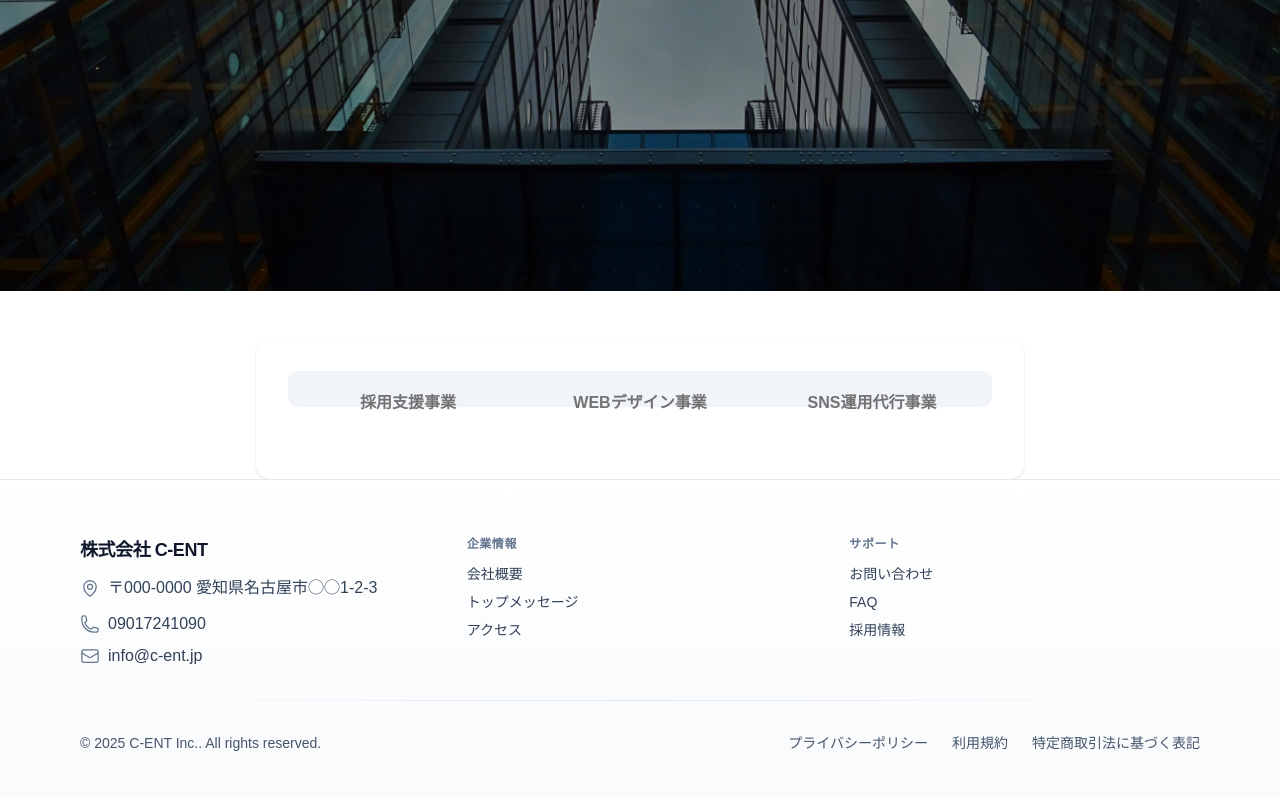
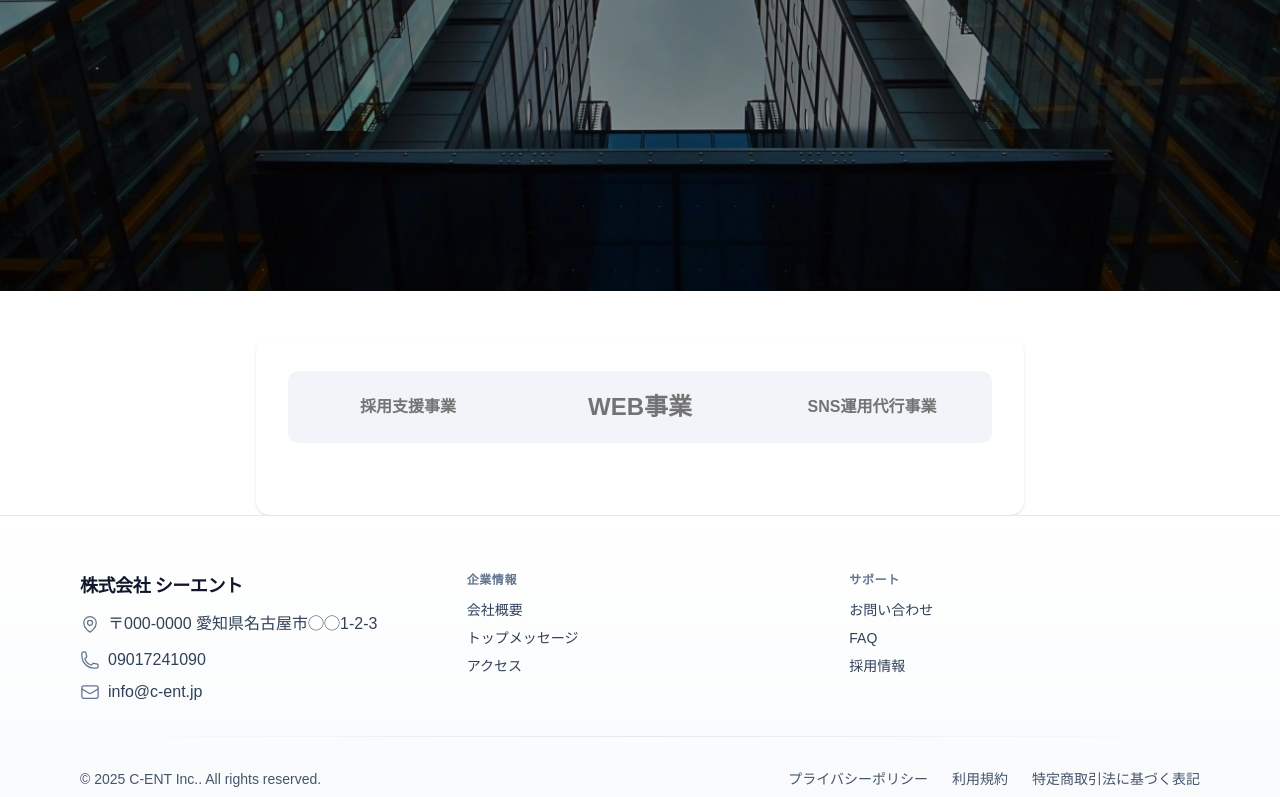
Before and after one commit to naoki-koda/cent-homepage, a Next.js app: page /business in a window 1280 px wide. Shown: the part 413-1210 px from the top of the page. Built offline with nearby package versions, Linux system fonts and the light colour scheme.

Commit message:
修正依頼対応1回目

```diff
--- a/app/business/page.tsx
+++ b/app/business/page.tsx
@@ -59,9 +59,9 @@ function BusinessTabs() {
               </TabsTrigger>
               <TabsTrigger
                 value="webdesign"
-                className="py-4 text-sm md:text-base font-semibold data-[state=active]:bg-white data-[state=active]:text-black"
+                className="py-4 text-sm md:text-2xl font-semibold data-[state=active]:bg-white data-[state=active]:text-black"
               >
-                WEBデザイン事業
+                WEB事業
               </TabsTrigger>
               <TabsTrigger
                 value="sns"
@@ -145,7 +145,7 @@ function BusinessTabs() {
             <TabsContent value="webdesign" className="mt-6 text-black space-y-4">
               {/* Hero セクション */}
               <section className="mb-12 text-left">
-                <h1 className="text-3xl font-bold text-black">WEBデザイン事業</h1>
+                <h1 className="text-3xl font-bold text-black">WEB事業</h1>
                 <p className="mt-3 text-slate-600">
                   ブランドの価値を「見える形」に。デザインとテクノロジーで、企業と顧客をつなぐWEBソリューションを提供します。
                 </p>
@@ -157,7 +157,7 @@ function BusinessTabs() {
                   伝わるデザインで、ブランドの魅力を最大化
                 </h2>
                 <p>
-                  当社のWEBデザイン事業では、単なる「見た目の美しさ」だけでなく、
+                  当社のWEB事業では、単なる「見た目の美しさ」だけでなく、
                   ブランドの想いや事業の強みを正確に伝える“機能するデザイン”を重視しています。
                   コーポレートサイトやランディングページ、ECサイトなど、目的に応じた最適な構成とUI/UXを設計します。
                 </p>
--- a/app/contact/page.tsx
+++ b/app/contact/page.tsx
@@ -19,9 +19,9 @@ export default function Page() {
 
       <form className="mt-10 grid gap-8 text-sm text-slate-800">
         <fieldset className="grid gap-4">
-          <legend className="text-base font-semibold text-slate-900">
+          <span className="text-base font-semibold text-slate-900">
             お問い合わせ種別<span className="ml-2 text-xs text-red-600">必須</span>
-          </legend>
+          </span>
           <div className="grid gap-2 md:grid-cols-2">
             {inquiryTypes.map((type) => (
               <label
--- a/app/layout.tsx
+++ b/app/layout.tsx
@@ -30,11 +30,11 @@ export default function RootLayout({
         className={`${geistSans.variable} ${geistMono.variable} antialiased`}
       >
         <Header />
-          {children}
+        {children}
         <Footer
           company={{
             name: "C-ENT Inc.",
-            legalName: "株式会社 C-ENT",
+            legalName: "株式会社 シーエント",
             address: "〒000-0000 愛知県名古屋市◯◯1-2-3",
             phone: "09017241090",
             email: "info@c-ent.jp",
--- a/app/page.tsx
+++ b/app/page.tsx
@@ -26,12 +26,12 @@ export default function Home() {
           <h1 className="text-4xl font-extrabold tracking-tight md:text-6xl">
             「つながりが生まれる、未来への入り口。」
           </h1>
-          <p className="mt-6 text-lg md:text-xl text-gray-200 max-w-2xl">
+          <p className="mt-6 text-sm md:text-xl text-gray-200 max-w-2xl">
             採用支援・Webデザイン・スクール運営を通じて、<br />
             ビジネスの未来を共に創造します。
           </p>
           <a
-            href="#contact"
+            href="/contact"
             className="mt-8 rounded-full bg-[#19c8c6] px-8 py-3 text-lg font-semibold text-white hover:bg-cyan-600 transition"
           >
             お問い合わせ
@@ -68,7 +68,7 @@ export default function Home() {
           <ServiceCard
             imageSrc="/school.webp"
             imageAlt="WEBスクール運営のイメージ"
-            title="WEBデザインのスクール運営"
+            title="WEBスクール運営"
             description="実務直結のカリキュラムで即戦力を育成。法人研修にも対応します。"
             items={["WEBデザイン / WEBシステム", "3Dモデリング", "WEBマーケティング"]}
             href="/business?tab=webdesign"
--- a/app/recruit/page.tsx
+++ b/app/recruit/page.tsx
@@ -81,7 +81,7 @@ export default function RecruitPage() {
                 {/* CTAセクション */}
                 <section className="mt-20 text-center bg-brand p-10 rounded-xl shadow-sm">
                     <h3 className="text-2xl font-semibold text-white mb-4">
-                あなたの挑戦を、シーエントで。
+                        あなたの挑戦を、<br />シーエントで。
                     </h3>
                     <p className="text-white/90 mb-8">
                         現在募集中の職種や応募条件の詳細は、採用サイトにてご確認いただけます。
@@ -107,6 +107,6 @@ export default function RecruitPage() {
                     </div>
                 </section>
             </div>
-    </main>
+        </main >
     );
 }
--- a/components/ui/tabs.tsx
+++ b/components/ui/tabs.tsx
@@ -14,7 +14,7 @@ const TabsList = React.forwardRef<
   <TabsPrimitive.List
     ref={ref}
     className={cn(
-      "inline-flex h-9 items-center justify-center rounded-lg bg-muted p-1 text-muted-foreground",
+      "inline-flex items-center justify-center rounded-lg bg-muted p-1 text-muted-foreground",
       className
     )}
     {...props}
```
Also changed, not shown: app/ui/Header.tsx (+0 -62 lines). Lines whose indentation alone changed are shown as unchanged.
